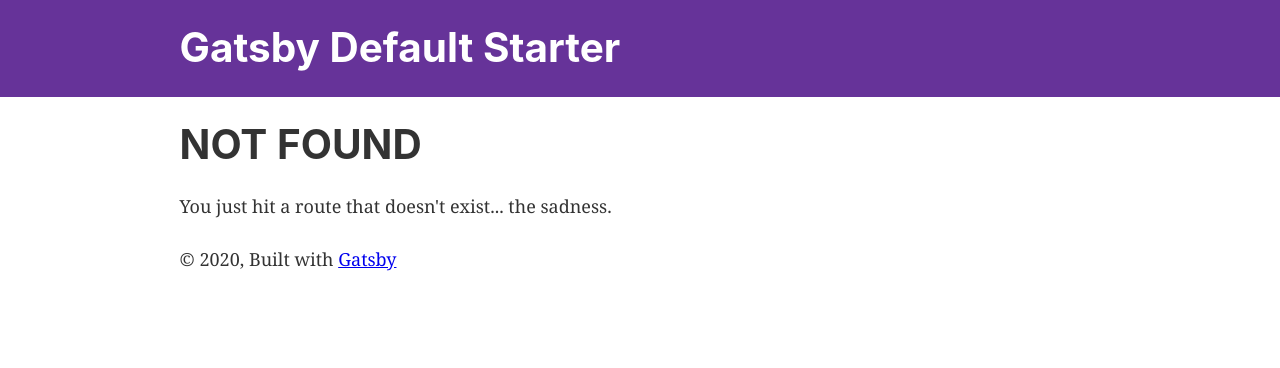
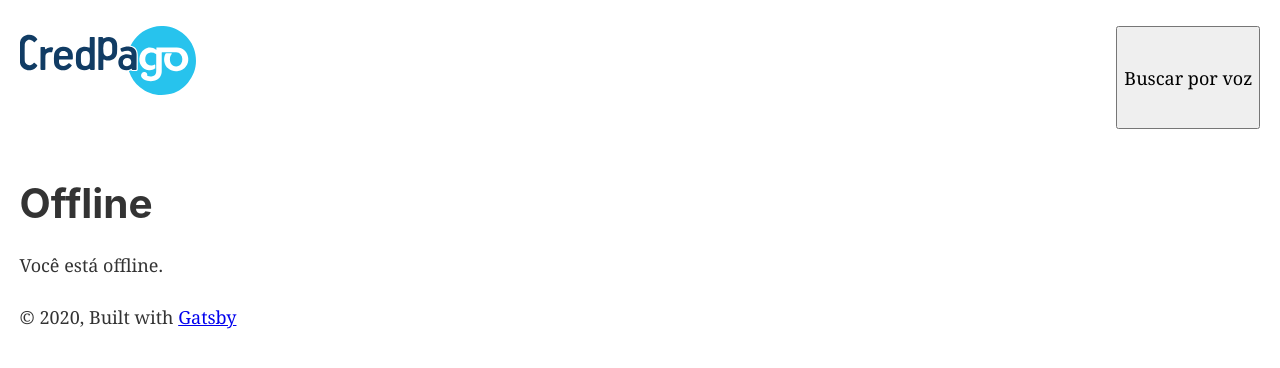
Before and after one commit to alanmarcos/gatsby-teste, a Gatsby site: page /offline in a window 1280 px wide. Before the commit this address had no page. Built offline with nearby package versions, Linux system fonts and the light colour scheme; Gatsby itself is replaced by a stand-in of ours.

Commit message:
:tada: Commit inicial

```diff
--- a/package.json
+++ b/package.json
@@ -1,9 +1,9 @@
 {
   "name": "gatsby-starter-default",
   "private": true,
-  "description": "A simple starter to get up and developing quickly with Gatsby",
+  "description": "Novo layout do site da CredPago",
   "version": "0.1.0",
-  "author": "Kyle Mathews <mathews.kyle@gmail.com>",
+  "author": "Alan marcos <alan.marcos@credpago.com>",
   "dependencies": {
     "gatsby": "^2.22.15",
     "gatsby-image": "^2.4.5",
--- a/src/components/header.js
+++ b/src/components/header.js
@@ -1,19 +1,59 @@
 import { Link } from "gatsby"
 import PropTypes from "prop-types"
-import React from "react"
+import React, { useState } from "react"
+import Logo from "../images/logo-credpago.svg"
+const SpeechRecognition = window.SpeechRecognition || window.webkitSpeechRecognition
+const recognition = new SpeechRecognition()
 
-const Header = ({ siteTitle }) => (
+const Header = (props) => {
+  const { hasSpeechRecognition } = props;
+  const [ lastSentence, updateLastSentence ] = useState('')
+  const [ isSpeaking, setSpeaking ] = useState(false);
+
+
+  const gravarAudio = (e) => {
+
+    setSpeaking(true);
+
+    recognition.start()
+
+    let finalTranscript = ''
+    recognition.onresult = event => {
+      let interimTranscript = ''
+
+      for (let i = event.resultIndex; i < event.results.length; i++) {
+        const transcript = event.results[i][0].transcript;
+        if (event.results[i].isFinal) finalTranscript += transcript + ' ';
+        else interimTranscript += transcript;
+      }
+      updateLastSentence(finalTranscript);
+      alert(interimTranscript);
+      setSpeaking(false);
+      recognition.stop()
+    }
+
+    recognition.onerror = event => {
+
+      console.log(event);
+      alert(event.error);
+    }
+
+    return false;
+  }
+
+  return (
     <header
       style={{
-      background: `rebeccapurple`,
         marginBottom: `1.45rem`,
       }}
     >
       <div
         style={{
           margin: `0 auto`,
-        maxWidth: 960,
+          maxWidth: 1800,
           padding: `1.45rem 1.0875rem`,
+          display: 'grid',
+          gridTemplateColumns: '1fr max-content'
         }}
       >
         <h1 style={{ margin: 0 }}>
@@ -24,12 +64,16 @@ const Header = ({ siteTitle }) => (
               textDecoration: `none`,
             }}
           >
-          {siteTitle}
+            <img width="176" src={Logo} alt="CredPago" />
           </Link>
         </h1>
+        {hasSpeechRecognition && (
+          <button onClick={gravarAudio}>{isSpeaking ? 'fala que eu te escuto meu querido...' : lastSentence || 'Buscar por voz'}</button>
+        )}
       </div>
     </header>
   )
+}
 
 Header.propTypes = {
   siteTitle: PropTypes.string,
--- a/src/components/layout.js
+++ b/src/components/layout.js
@@ -5,31 +5,39 @@
  * See: https://www.gatsbyjs.org/docs/use-static-query/
  */
 
-import React from "react"
+import React, { useState, useEffect } from "react"
 import PropTypes from "prop-types"
-import { useStaticQuery, graphql } from "gatsby"
+// import { useStaticQuery, graphql } from "gatsby"
 
 import Header from "./header"
 import "./layout.css"
 
 const Layout = ({ children }) => {
-  const data = useStaticQuery(graphql`
-    query SiteTitleQuery {
-      site {
-        siteMetadata {
-          title
-        }
-      }
-    }
-  `)
+
+  const [ speechRecognition, setSpeechRecognition ] = useState(false);
+
+  useEffect( () => {
+    setSpeechRecognition(Boolean(window.SpeechRecognition || window.webkitSpeechRecognition));
+  }, []);
+
+  // const data = useStaticQuery(graphql`
+  //   query SiteTitleQuery {
+  //     site {
+  //       siteMetadata {
+  //         title
+  //       }
+  //     }
+  //   }
+  // `)
 
   return (
     <>
-      <Header siteTitle={data.site.siteMetadata.title} />
+      <Header
+        hasSpeechRecognition={speechRecognition} />
       <div
         style={{
           margin: `0 auto`,
-          maxWidth: 960,
+          maxWidth: 1800,
           padding: `0 1.0875rem 1.45rem`,
         }}
       >
--- /dev/null
+++ b/src/pages/offline.js
@@ -0,0 +1,14 @@
+import React from "react"
+
+import Layout from "../components/layout"
+import SEO from "../components/seo"
+
+const OfflinePage = () => (
+  <Layout>
+    <SEO title="Você está offline!" />
+    <h1>Offline</h1>
+    <p>Você está offline.</p>
+  </Layout>
+)
+
+export default OfflinePage
```
Also changed, not shown: src/images/logo-credpago.svg (added). Lines whose indentation alone changed are shown as unchanged.
